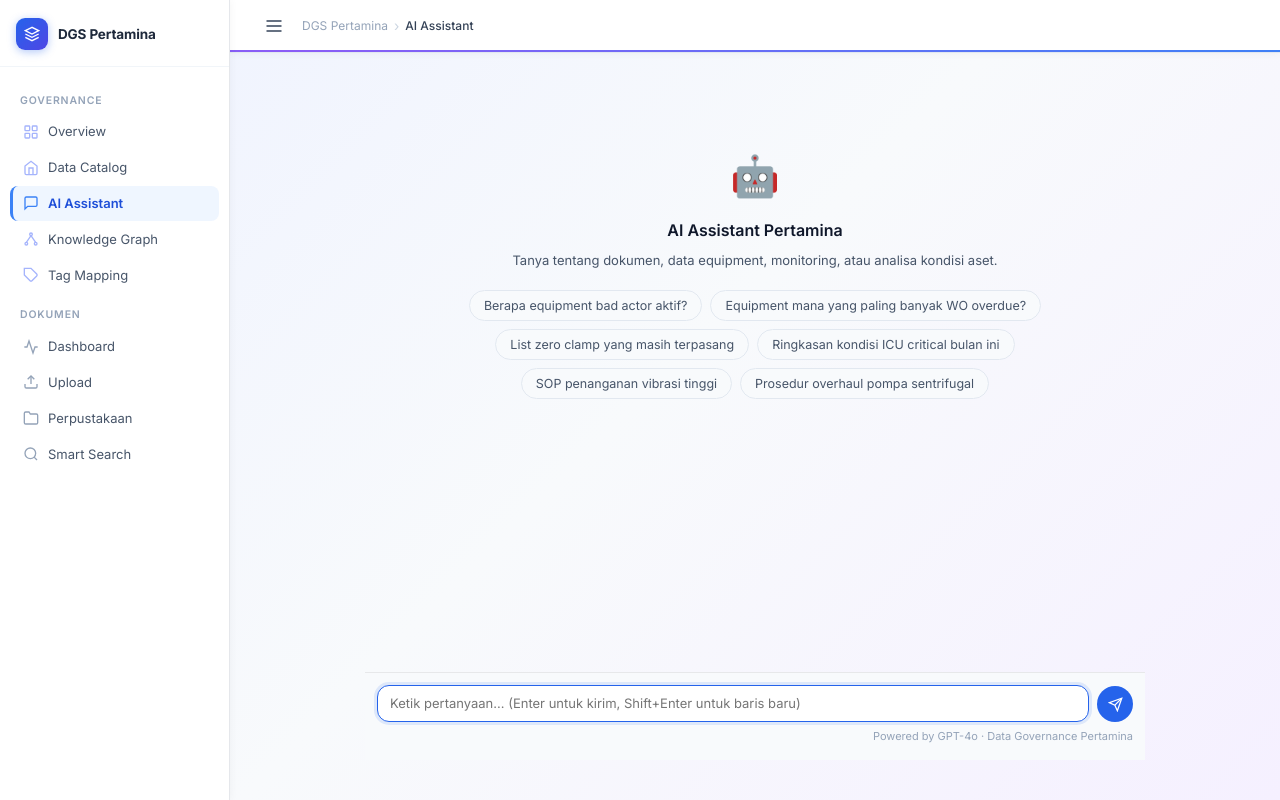
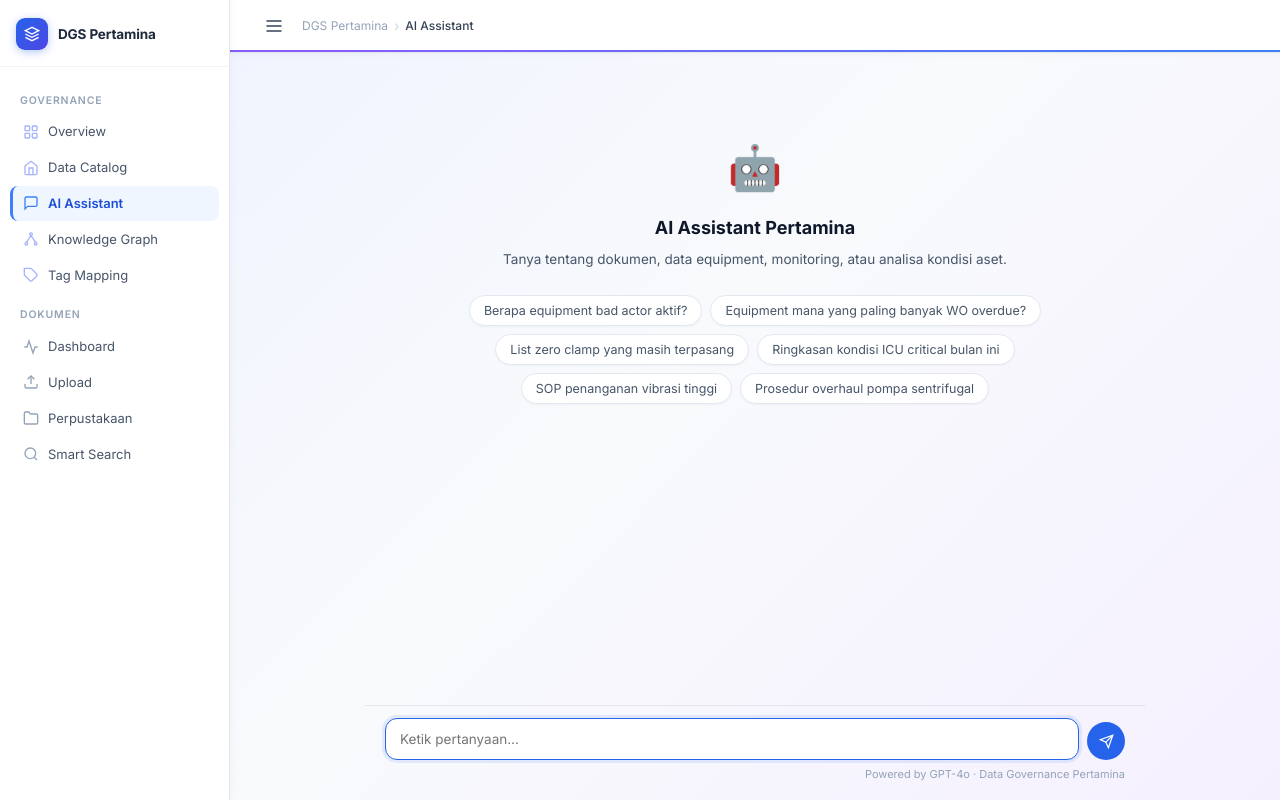
Before and after one commit to adnannasution/datagovernance, a FastAPI app: page /chat in a window 1280 px wide. Run offline with FastAPI, Linux system fonts and the light colour scheme; some libraries are stand-ins or nearby versions.

Commit message:
Redesign chat page to match Claude layout — full height, no card, clean bubbles (#80)
https://claude.ai/code/session_014htj8mcsK8qQ5oMrrScuSb

Co-authored-by: Claude <noreply@anthropic.com>

```diff
--- a/templates/chat.html
+++ b/templates/chat.html
@@ -1,7 +1,9 @@
 {% extends "base.html" %}
+
 {% block content %}
-<div class="chat-layout-centered">
-  <div class="chat-main">
+<div class="chat-page">
+
+  <!-- Messages area -->
   <div class="chat-messages" id="chat-messages">
     <div class="chat-welcome">
       <div class="welcome-icon">🤖</div>
@@ -18,10 +20,12 @@
     </div>
   </div>
 
-    <div class="chat-input-area">
+  <!-- Input bar -->
+  <div class="chat-inputbar">
+    <div class="chat-inputbar-inner">
       <div class="chat-input-wrap">
-        <textarea id="chat-input" placeholder="Ketik pertanyaan... (Enter untuk kirim, Shift+Enter untuk baris baru)"
-                  rows="1" onkeydown="handleKey(event)" oninput="autoResize(this)"></textarea>
+        <textarea id="chat-input" placeholder="Ketik pertanyaan..." rows="1"
+                  onkeydown="handleKey(event)" oninput="autoResize(this)"></textarea>
         <button class="chat-send-btn" id="send-btn" onclick="sendMessage()">
           <svg viewBox="0 0 24 24"><line x1="22" y1="2" x2="11" y2="13"/><polygon points="22 2 15 22 11 13 2 9 22 2"/></svg>
         </button>
@@ -32,28 +36,143 @@
       </div>
     </div>
   </div>
+
 </div>
 {% endblock %}
 
 {% block scripts %}
 <style>
-.bubble-assistant { padding: 2px 0 8px; }
-.bubble-assistant .bubble-content { background: transparent; border: none; font-size: 14px; line-height: 1.85; padding: 0; }
-.bubble-assistant .bubble-sources,
-.bubble-assistant .bubble-sql,
-.bubble-assistant .bubble-rewritten { margin-top: 10px; }
+/* Override content padding for chat page */
+.content { padding: 0 !important; display: flex; flex-direction: column; height: calc(100vh - 56px); overflow: hidden; }
 
-.status-bubble { display: flex; align-items: center; gap: 10px; padding: 8px 0; }
-.status-dot {
-  width: 8px; height: 8px; border-radius: 50%;
-  background: #6366f1; flex-shrink: 0;
-  animation: pulse-dot 1.2s ease-in-out infinite;
+.chat-page {
+  display: flex;
+  flex-direction: column;
+  height: 100%;
+  max-width: 780px;
+  margin: 0 auto;
+  width: 100%;
 }
-@keyframes pulse-dot {
-  0%, 100% { opacity: 1; transform: scale(1); }
-  50% { opacity: 0.4; transform: scale(0.75); }
+
+/* Messages */
+.chat-messages {
+  flex: 1;
+  overflow-y: auto;
+  padding: 2rem 1.25rem 1rem;
+  display: flex;
+  flex-direction: column;
+  gap: 20px;
+  scrollbar-width: none;
 }
-.status-label { font-size: 12.5px; color: #64748b; font-style: italic; }
+.chat-messages::-webkit-scrollbar { display: none; }
+
+/* Welcome */
+.chat-welcome {
+  text-align: center;
+  padding: 3rem 1rem 1.5rem;
+  color: var(--text2);
+}
+.welcome-icon { font-size: 44px; margin-bottom: 12px; }
+.welcome-title { font-size: 18px; font-weight: 700; color: var(--text); margin-bottom: 6px; }
+.welcome-desc { font-size: 13.5px; line-height: 1.6; color: var(--text2); margin-bottom: 1.5rem; }
+.welcome-chips { display: flex; flex-wrap: wrap; gap: 8px; justify-content: center; }
+.wchip {
+  background: #fff; border: 1px solid #e2e8f0; border-radius: 20px;
+  padding: 7px 14px; font-size: 12.5px; color: #475569;
+  cursor: pointer; font-family: inherit;
+  transition: background 0.15s, border-color 0.15s, color 0.15s;
+  box-shadow: 0 1px 2px rgba(0,0,0,0.04);
+}
+.wchip:hover { background: #eef2ff; border-color: #c7d2fe; color: #4f46e5; }
+
+/* Bubbles */
+.msg-user {
+  display: flex;
+  justify-content: flex-end;
+}
+.msg-user .msg-bubble {
+  background: #2563eb;
+  color: #fff;
+  border-radius: 18px 18px 4px 18px;
+  padding: 10px 15px;
+  font-size: 13.5px;
+  line-height: 1.6;
+  max-width: 75%;
+  word-break: break-word;
+}
+
+.msg-assistant {
+  display: flex;
+  flex-direction: column;
+  gap: 8px;
+  max-width: 100%;
+}
+.msg-assistant .msg-text {
+  font-size: 14px;
+  line-height: 1.85;
+  color: var(--text);
+}
+.msg-assistant .msg-text strong { font-weight: 600; }
+
+/* Status indicator */
+.msg-status {
+  display: flex;
+  align-items: center;
+  gap: 8px;
+}
+.msg-status .sdot {
+  width: 7px; height: 7px; border-radius: 50%; background: #6366f1;
+  animation: sdot-pulse 1.2s ease-in-out infinite; flex-shrink: 0;
+}
+@keyframes sdot-pulse {
+  0%,100% { opacity:1; transform:scale(1); }
+  50% { opacity:0.4; transform:scale(0.75); }
+}
+.msg-status .slabel { font-size: 12.5px; color: #64748b; font-style: italic; }
+
+/* Sources & SQL */
+.msg-sources { margin-top: 4px; }
+.sources-title { font-size: 11px; font-weight: 600; color: var(--text3); margin-bottom: 6px; text-transform: uppercase; letter-spacing: .04em; }
+.source-item { display:flex; align-items:center; gap:6px; padding:6px 8px; background:var(--surface); border:1px solid var(--border); border-radius:var(--radius); margin-bottom:4px; text-decoration:none; font-size:12px; color:var(--text2); transition:border-color 0.15s,color 0.15s; }
+.source-item:hover { border-color:var(--primary); color:var(--primary); }
+.source-name { flex:1; overflow:hidden; text-overflow:ellipsis; white-space:nowrap; }
+.source-badge { font-size:10px; padding:1px 6px; background:var(--surface2); border-radius:3px; white-space:nowrap; flex-shrink:0; }
+.source-score { font-size:10px; color:var(--success); font-weight:500; flex-shrink:0; }
+.msg-sql { margin-top: 4px; }
+.msg-sql summary { font-size:12px; color:var(--text3); cursor:pointer; padding:4px 0; }
+.msg-sql summary:hover { color:var(--text2); }
+.sql-code { font-size:11px; font-family:monospace; background:var(--surface2); padding:8px 10px; border-radius:var(--radius); margin-top:6px; white-space:pre-wrap; color:var(--text2); border:1px solid var(--border); }
+.msg-rewritten { font-size:11px; color:var(--text3); font-style:italic; display:flex; gap:6px; align-items:flex-start; flex-wrap:wrap; margin-top: 4px; }
+.rewritten-label { color:var(--accent); font-style:normal; font-weight:500; white-space:nowrap; }
+
+/* Input bar */
+.chat-inputbar {
+  padding: 12px 1.25rem 16px;
+  border-top: 1px solid var(--border);
+  background: transparent;
+}
+.chat-inputbar-inner { max-width: 780px; margin: 0 auto; }
+.chat-input-wrap { display: flex; gap: 8px; align-items: flex-end; }
+#chat-input {
+  flex: 1; padding: 10px 14px;
+  border: 1px solid var(--border2); border-radius: 12px;
+  font-size: 13.5px; resize: none; line-height: 1.5;
+  max-height: 160px; font-family: inherit;
+  background: #fff; color: var(--text);
+  box-shadow: 0 1px 4px rgba(0,0,0,0.06);
+  transition: border-color 0.15s, box-shadow 0.15s;
+}
+#chat-input:focus { outline: none; border-color: var(--primary); box-shadow: 0 0 0 3px rgba(37,99,235,0.1); }
+.chat-send-btn {
+  width: 38px; height: 38px; border-radius: 50%;
+  background: var(--primary); border: none; cursor: pointer;
+  display: flex; align-items: center; justify-content: center; flex-shrink: 0;
+  transition: background 0.15s, transform 0.1s;
+}
+.chat-send-btn svg { width: 15px; height: 15px; stroke: #fff; fill: none; stroke-width: 2; }
+.chat-send-btn:disabled { opacity: 0.5; cursor: not-allowed; }
+.chat-send-btn:hover:not(:disabled) { background: var(--primary-dark); transform: scale(1.05); }
+.chat-input-meta { display: flex; align-items: center; margin-top: 6px; min-height: 18px; }
 </style>
 
 <script>
@@ -62,7 +181,6 @@ let isLoading = false;
 let statusTimer = null;
 const SESSION_ID = crypto.randomUUID();
 
-// Fake status sequence — rotates while waiting
 const FAKE_STEPS = [
   '✏️ Memahami pertanyaan...',
   '🧭 Menentukan sumber data...',
@@ -83,30 +201,24 @@ function setSuggestion(text) {
   input.value = text; autoResize(input); input.focus();
 }
 
-function showStatusBubble() {
+function showStatus() {
   const container = document.getElementById('chat-messages');
   const id = 'status-' + Date.now();
   const div = document.createElement('div');
   div.id = id;
-  div.className = 'chat-bubble bubble-assistant';
-  div.innerHTML = `<div class="status-bubble">
-    <div class="status-dot"></div>
-    <span class="status-label" id="${id}-lbl">${FAKE_STEPS[0]}</span>
-  </div>`;
+  div.className = 'msg-status';
+  div.innerHTML = `<div class="sdot"></div><span class="slabel" id="${id}-lbl">${FAKE_STEPS[0]}</span>`;
   container.appendChild(div);
   scrollToBottom();
-
-  // Rotate fake steps every 2.5s
   let step = 1;
   statusTimer = setInterval(() => {
     const el = document.getElementById(id + '-lbl');
     if (el) { el.textContent = FAKE_STEPS[step % FAKE_STEPS.length]; step++; }
   }, 2500);
-
   return id;
 }
 
-function removeStatusBubble(id) {
+function removeStatus(id) {
   if (statusTimer) { clearInterval(statusTimer); statusTimer = null; }
   const el = document.getElementById(id);
   if (el) el.remove();
@@ -122,8 +234,12 @@ async function sendMessage() {
   input.style.height = 'auto';
   document.getElementById('send-btn').disabled = true;
 
-  appendBubble('user', message);
-  const statusId = showStatusBubble();
+  // Hide welcome screen on first message
+  const welcome = document.querySelector('.chat-welcome');
+  if (welcome) welcome.style.display = 'none';
+
+  appendUser(message);
+  const statusId = showStatus();
 
   const controller = new AbortController();
   const timer = setTimeout(() => controller.abort(), 135000);
@@ -136,23 +252,21 @@ async function sendMessage() {
       signal: controller.signal
     });
 
-    removeStatusBubble(statusId);
+    removeStatus(statusId);
     if (!response.ok) throw new Error('Server error ' + response.status);
 
     const data = await response.json();
-    appendAssistantBubble(data);
-
+    appendAssistant(data);
     history.push({role: 'user', content: message});
     history.push({role: 'assistant', content: data.answer || ''});
     if (history.length > 20) history = history.slice(-20);
     showIntent(data.intent);
 
   } catch (err) {
-    removeStatusBubble(statusId);
-    const msg = err.name === 'AbortError'
+    removeStatus(statusId);
+    appendAssistant({answer: err.name === 'AbortError'
       ? 'Permintaan timeout. Coba lagi atau sederhanakan pertanyaan.'
-      : 'Gagal terhubung ke server.';
-    appendBubble('assistant', msg);
+      : 'Gagal terhubung ke server.'});
   } finally {
     clearTimeout(timer);
     isLoading = false;
@@ -161,31 +275,29 @@ async function sendMessage() {
   }
 }
 
-function appendBubble(role, content) {
-  const container = document.getElementById('chat-messages');
-  const div = document.createElement('div');
-  div.className = `chat-bubble bubble-${role}`;
-  div.innerHTML = `<div class="bubble-content">${escapeHtml(content).replace(/\n/g, '<br>')}</div>`;
-  container.appendChild(div);
-  scrollToBottom();
+function appendUser(text) {
+  const c = document.getElementById('chat-messages');
+  const d = document.createElement('div');
+  d.className = 'msg-user';
+  d.innerHTML = `<div class="msg-bubble">${escapeHtml(text).replace(/\n/g,'<br>')}</div>`;
+  c.appendChild(d); scrollToBottom();
 }
 
-function appendAssistantBubble(data) {
-  const container = document.getElementById('chat-messages');
-  const div = document.createElement('div');
-  div.className = 'chat-bubble bubble-assistant';
+function appendAssistant(data) {
+  const c = document.getElementById('chat-messages');
+  const d = document.createElement('div');
+  d.className = 'msg-assistant';
 
-  let html = `<div class="bubble-content">${formatAnswer(data.answer || '')}</div>`;
+  let html = `<div class="msg-text">${formatAnswer(data.answer || '')}</div>`;
 
   if (data.rewritten && data.rewritten !== data.message) {
-    html += `<div class="bubble-rewritten">
+    html += `<div class="msg-rewritten">
       <span class="rewritten-label">🔄 Dipahami sebagai:</span>
-      <span class="rewritten-text">${escapeHtml(data.rewritten)}</span>
+      <span>${escapeHtml(data.rewritten)}</span>
     </div>`;
   }
-
   if (data.sources && data.sources.length > 0) {
-    html += `<div class="bubble-sources">
+    html += `<div class="msg-sources">
       <div class="sources-title">📄 Sumber Dokumen</div>
       ${data.sources.map(s => `
         <a href="/document/${s.doc_id}" class="source-item" target="_blank">
@@ -193,28 +305,24 @@ function appendAssistantBubble(data) {
           ${s.ru ? `<span class="source-badge">${s.ru}</span>` : ''}
           ${s.halaman ? `<span class="source-badge">Hal. ${s.halaman}</span>` : ''}
           <span class="source-score">${Math.round(s.score*100)}%</span>
-        </a>
-      `).join('')}
+        </a>`).join('')}
     </div>`;
   }
-
   if (data.sql) {
-    html += `<details class="bubble-sql">
+    html += `<details class="msg-sql">
       <summary>🗄️ SQL Query ${data.total_rows ? `(${data.total_rows} hasil)` : ''}</summary>
       <pre class="sql-code">${escapeHtml(data.sql)}</pre>
     </details>`;
   }
-
   if (data.cypher) {
-    html += `<details class="bubble-sql">
+    html += `<details class="msg-sql">
       <summary>🔗 Cypher Query</summary>
       <pre class="sql-code">${escapeHtml(data.cypher)}</pre>
     </details>`;
   }
 
-  div.innerHTML = html;
-  container.appendChild(div);
-  scrollToBottom();
+  d.innerHTML = html;
+  c.appendChild(d); scrollToBottom();
 }
 
 function showIntent(intent) {
```
Lines whose indentation alone changed are shown as unchanged.
